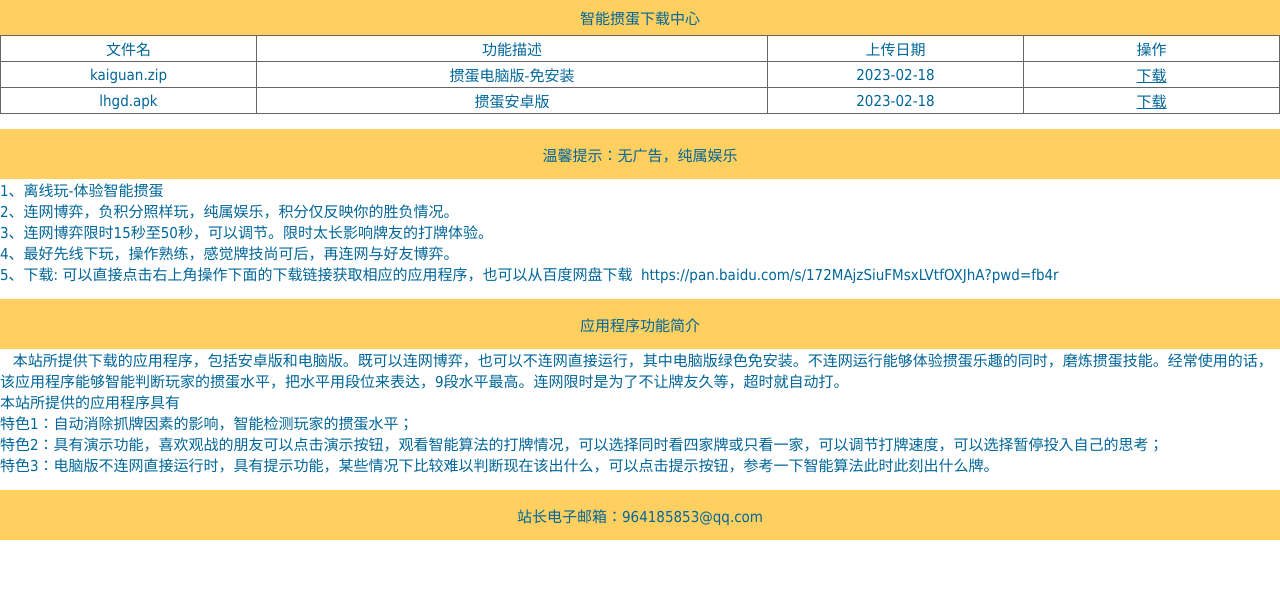
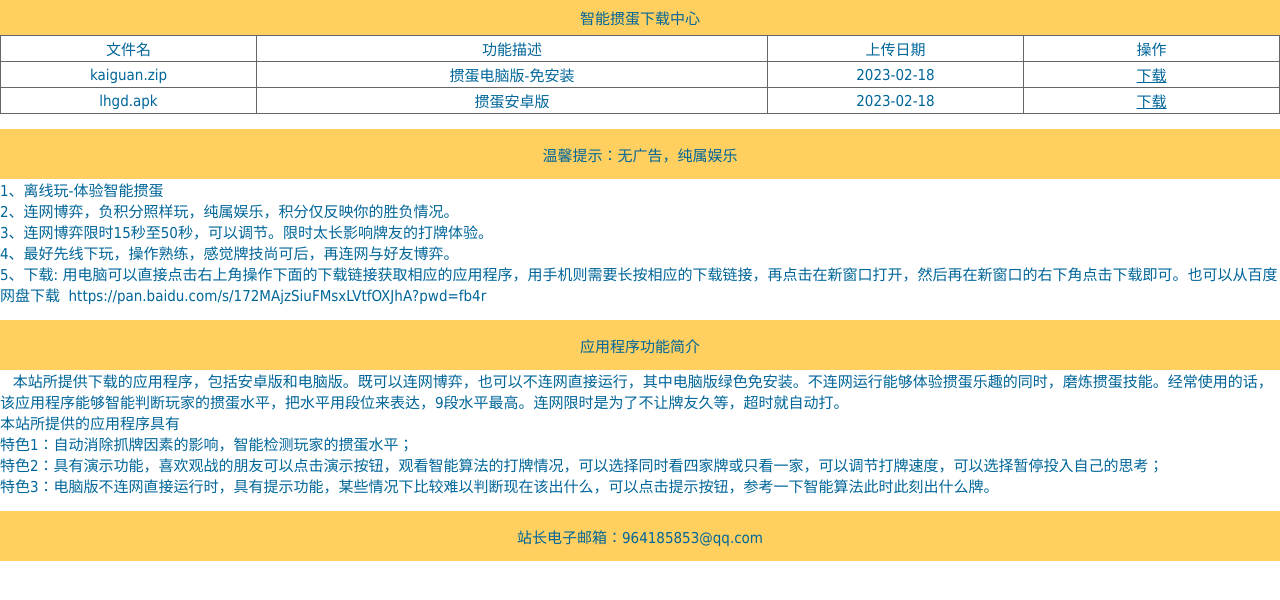
Before and after one commit to zhuxueguang/zhuxueguang.github.io, a plain HTML site: page index.html in a window 1280 px wide. Drawn offline with Linux system fonts and the light colour scheme.

Commit message:
Update index.html

```diff
--- a/index.html
+++ b/index.html
@@ -87,7 +87,7 @@
 											2、连网博弈，负积分照样玩，纯属娱乐，积分仅反映你的胜负情况。<br>
 											3、连网博弈限时15秒至50秒，可以调节。限时太长影响牌友的打牌体验。<br>
 											4、最好先线下玩，操作熟练，感觉牌技尚可后，再连网与好友博弈。<br>
-											5、下载: 可以直接点击右上角操作下面的下载链接获取相应的应用程序，也可以从百度网盘下载&nbsp;&nbsp;https://pan.baidu.com/s/172MAjzSiuFMsxLVtfOXJhA?pwd=fb4r
+											5、下载: 用电脑可以直接点击右上角操作下面的下载链接获取相应的应用程序，用手机则需要长按相应的下载链接，再点击在新窗口打开，然后再在新窗口的右下角点击下载即可。也可以从百度网盘下载&nbsp;&nbsp;https://pan.baidu.com/s/172MAjzSiuFMsxLVtfOXJhA?pwd=fb4r
 										</div>
 									</td>
 								</tr>
```
